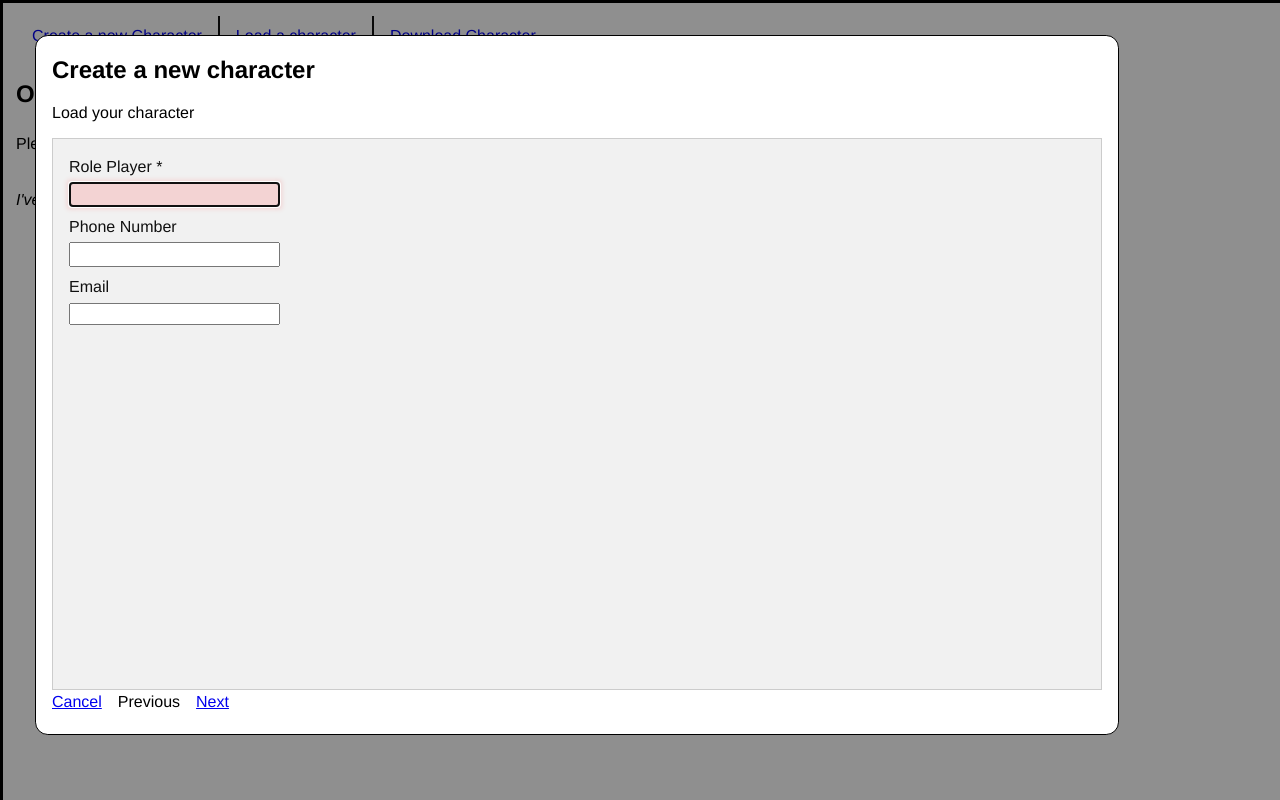
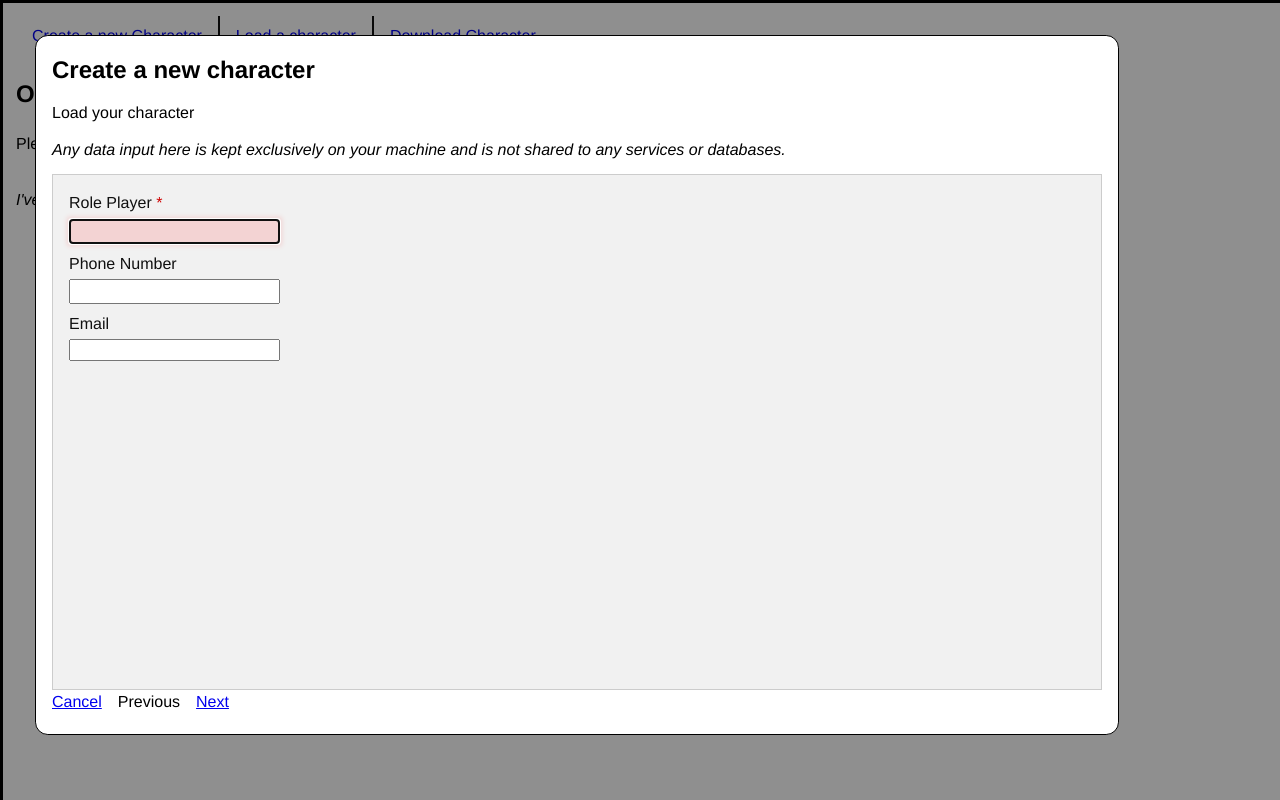
Before and after one commit to jrymal/online5eCS, a website: page index.html in a window 1280 px wide. Both pictures are taken after a click on the link "Create a new Character". Drawn offline with Linux system fonts and the light colour scheme.

Commit message:
Added a user information note when adding personal information and corrected required styling to show in the right color

```diff
--- a/css/core.css
+++ b/css/core.css
@@ -1,6 +1,7 @@
 :root {
     --color-smoke: #00000070;
-    --color-error: #ff000020;
+    --color-error-fgnd: #cf0000;
+    --color-error-bkgnd: #ff000020;
     --color-inactive: #bbbbbb;
     --color-active: #4CAF50;
     --color-primary-text: #101010;
@@ -113,8 +114,8 @@ form:invalid .next{
 }
 
 input:invalid {
-    box-shadow: 0 0 .3em .1em var(--color-error);
-    background: var(--color-error);
+    box-shadow: 0 0 .3em .1em var(--color-error-bkgnd);
+    background: var(--color-error-bkgnd);
 }
 
 input:focus:invalid {
@@ -226,6 +227,11 @@ label.required::after{
 
 .modal .description {
     margin: .8em 0;
+}
+
+.modal .description.notice {
+    margin-top: 0;
+    font-style: italic;
 }
 
 .modal .step_wrapper {
--- a/index.html
+++ b/index.html
@@ -418,6 +418,7 @@
                 <div class="base">
                     <h2>Create a new character</h2>
                     <p class="description">Load your character</p>
+                    <p class="description notice">Any data input here is kept exclusively on your machine and is not shared to any services or databases.</p>
                     <form class="data-createCharacter entryPanel createCharacter">
                         <label for="createCharacter.player.name" class="required">Role Player</label>
                         <input type="text" id="createCharacter.player.name" name="player.name" required/>
```
